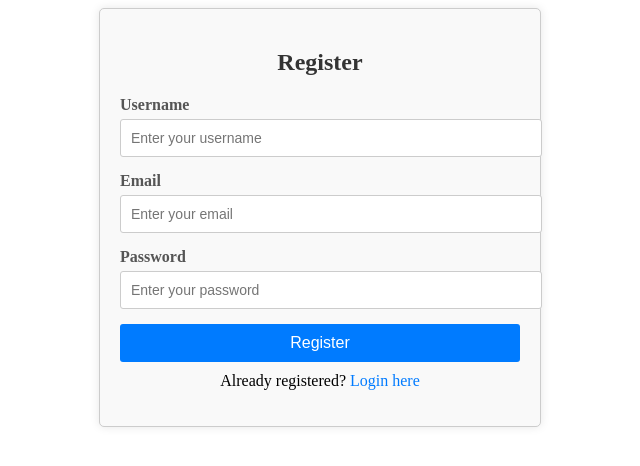
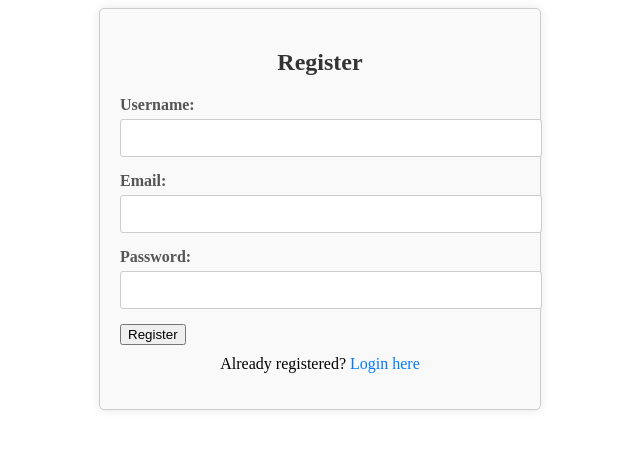
Before and after one commit to Faith-chepkemboi/WEB_APPLICATION, a React (Create React App) app in the folder frontend/: page /register in a window 1280 px wide. Shown: the top 466 px of the page, without its empty margins (320-960 px from the left). Built offline with nearby package versions, Linux system fonts and the light colour scheme.

Commit message:
register response messages

```diff
--- a/frontend/src/components/RegisterForm.js
+++ b/frontend/src/components/RegisterForm.js
@@ -1,47 +1,79 @@
 import React, { useState } from 'react';
+import axios from 'axios';
+import '../style.css'; // Import the CSS file
 import { Link } from 'react-router-dom';  // Import Link from react-router-dom
-import axios from 'axios';
-import '../style.css';  // Import your CSS file for styling
-
-const RegisterForm = () => {
+const Register = () => {
   const [formData, setFormData] = useState({
     username: '',
     email: '',
     password: ''
   });
+  const [errors, setErrors] = useState({});
+  const [successMessage, setSuccessMessage] = useState('');
+
+  const handleChange = (e) => {
+    setFormData({
+      ...formData,
+      [e.target.name]: e.target.value
+    });
+  };
 
   const handleSubmit = async (e) => {
     e.preventDefault();
     try {
       const response = await axios.post('http://localhost:8000/core/api/register/', formData);
-            console.log(response.data);  // Handle success response
+      setSuccessMessage('Registration successful!');
+      setErrors({});
     } catch (error) {
-            console.error(error);  // Handle error
+      if (error.response && error.response.data) {
+        setErrors(error.response.data);
+      } else {
+        setErrors({ non_field_errors: 'An error occurred' });
       }
-    };
-
-    const handleChange = (e) => {
-        setFormData({ ...formData, [e.target.name]: e.target.value });
+    }
   };
 
   return (
     <div className="register-container">
       <h2>Register</h2>
+      {successMessage && <div className="success-message">{successMessage}</div>}
       <form onSubmit={handleSubmit} className="register-form">
         <div className="form-group">
-                    <label htmlFor="username">Username</label>
-                    <input type="text" id="username" name="username" placeholder="Enter your username" onChange={handleChange} />
+          <label>Username:</label>
+          <input
+            type="text"
+            name="username"
+            value={formData.username}
+            onChange={handleChange}
+            className={errors.username ? 'error' : ''}
+          />
+          {errors.username && <div className="error-message">{errors.username[0]}</div>}
         </div>
         <div className="form-group">
-                    <label htmlFor="email">Email</label>
-                    <input type="email" id="email" name="email" placeholder="Enter your email" onChange={handleChange} />
+          <label>Email:</label>
+          <input
+            type="email"
+            name="email"
+            value={formData.email}
+            onChange={handleChange}
+            className={errors.email ? 'error' : ''}
+          />
+          {errors.email && <div className="error-message">{errors.email[0]}</div>}
         </div>
         <div className="form-group">
-                    <label htmlFor="password">Password</label>
-                    <input type="password" id="password" name="password" placeholder="Enter your password" onChange={handleChange} />
+          <label>Password:</label>
+          <input
+            type="password"
+            name="password"
+            value={formData.password}
+            onChange={handleChange}
+            className={errors.password ? 'error' : ''}
+          />
+          {errors.password && <div className="error-message">{errors.password[0]}</div>}
         </div>
-                <button type="submit" className="btn">Register</button>
+        <button type="submit" className="submit-button">Register</button>
       </form>
+      {errors.non_field_errors && <div className="error-message">{errors.non_field_errors}</div>}
       <p className="login-link">
                 Already registered? <Link to="/login">Login here</Link>
             </p>
@@ -49,4 +81,4 @@ const RegisterForm = () => {
   );
 };
 
-export default RegisterForm;
+export default Register;
```
Also changed, not shown: 1 other file (tests, documents, lock files or other folders). Lines whose indentation alone changed are shown as unchanged.
